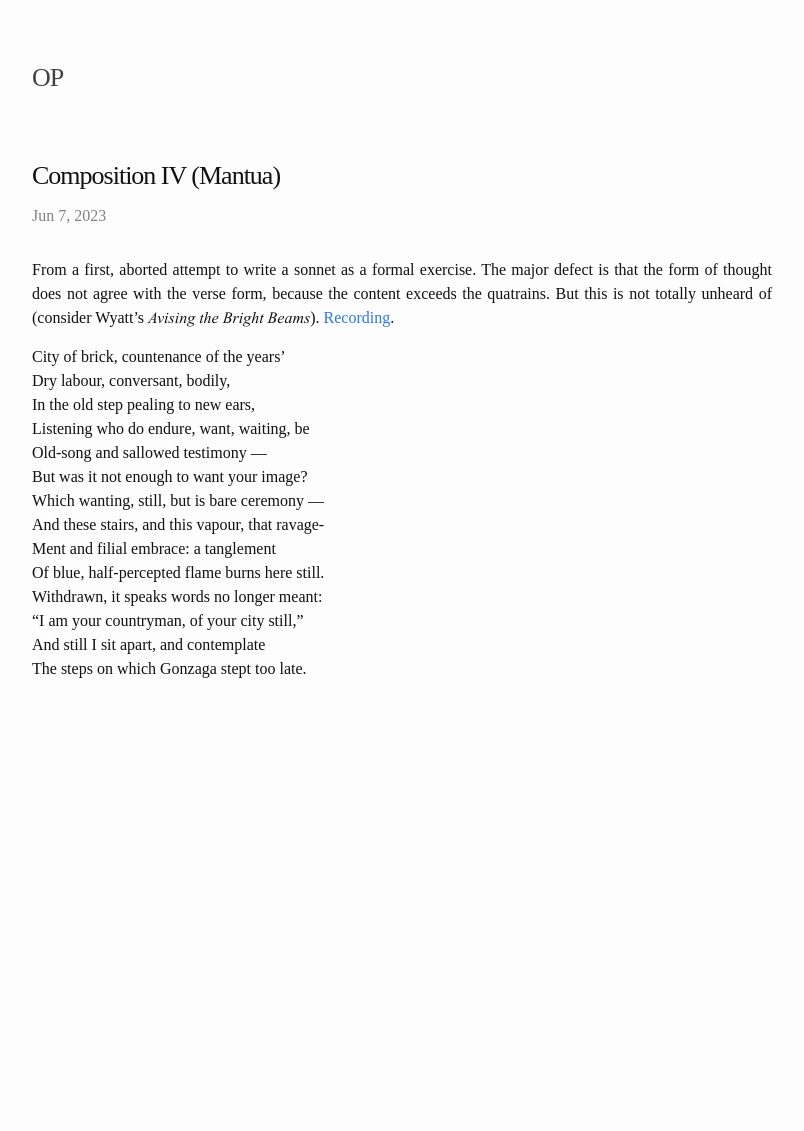
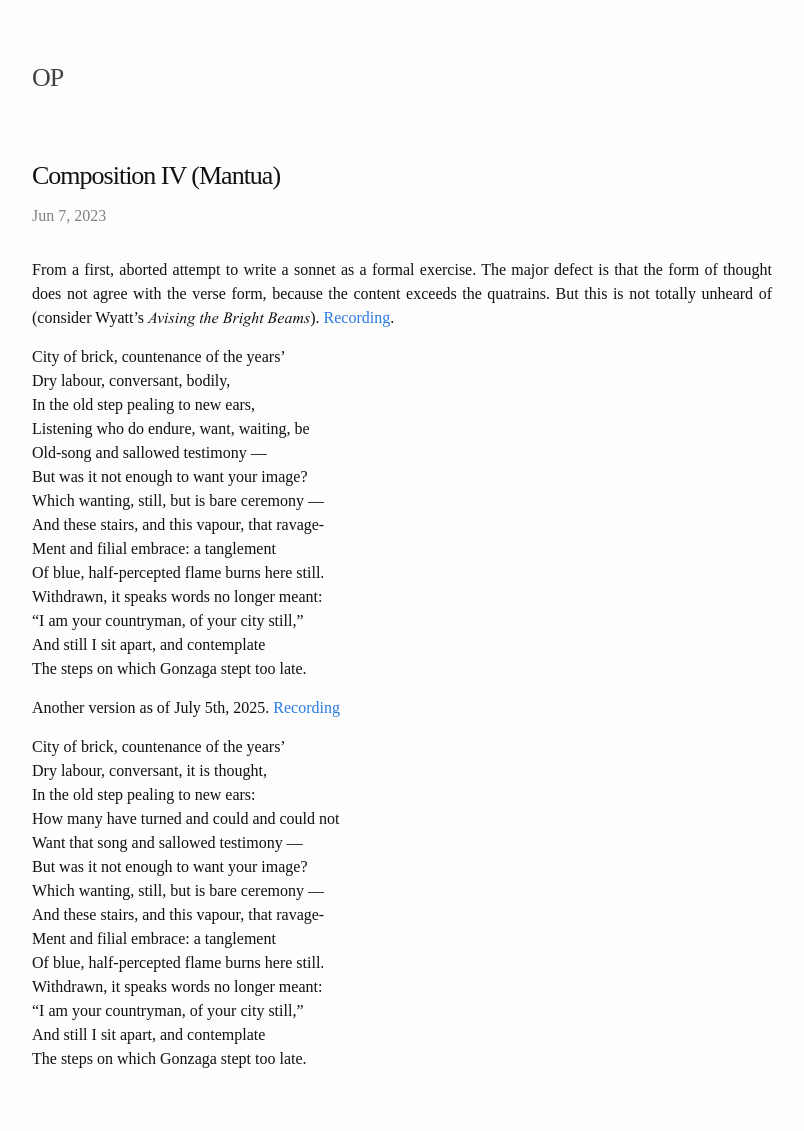
Before and after one commit to TheatrumMundi/TheatrumMundi, a Jekyll site: the page built from _posts/2023-06-07-composition-IV-mantua.markdown, in a window 1280 px wide. Shown: the whole page, without its empty margins (238-1042 px from the left). Built offline with Jekyll 4.4.1, drawn with Linux system fonts in a browser that asks for light colours; some web fonts are replaced; before the commit the page ends 900 px from its top, so only the background shows below that.

Commit message:
Update 2023-06-07-composition-IV-mantua.markdown

```diff
--- a/_posts/2023-06-07-composition-IV-mantua.markdown
+++ b/_posts/2023-06-07-composition-IV-mantua.markdown
@@ -20,3 +20,20 @@ Withdrawn, it speaks words no longer meant: <br>
 “I am your countryman, of your city still,” <br>
 And still I sit apart, and contemplate <br>
 The steps on which Gonzaga stept too late. <br>
+
+Another version as of July 5th, 2025. [Recording](https://voca.ro/13e4RZp1MzfQ)
+
+City of brick, countenance of the years’<br>
+Dry labour, conversant, it is thought,<br>
+In the old step pealing to new ears:<br>
+How many have turned and could and could not<br>
+Want that song and sallowed testimony —<br>
+But was it not enough to want your image?<br>
+Which wanting, still, but is bare ceremony —<br>
+And these stairs, and this vapour, that ravage-<br>
+Ment and filial embrace: a tanglement<br>
+Of blue, half-percepted flame burns here still.<br>
+Withdrawn, it speaks words no longer meant:<br>
+“I am your countryman, of your city still,”<br>
+And still I sit apart, and contemplate<br>
+The steps on which Gonzaga stept too late.<br>
```
